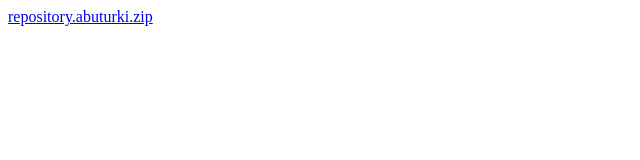
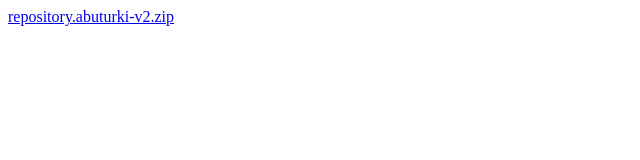
Before and after one commit to rsmq/Aboturki, a plain HTML site: page index.html in a window 1280 px wide. Shown: the full height of the page, 0-640 px from the left. Drawn offline with Linux system fonts and the light colour scheme.

Commit message:
Update index.html

```diff
--- a/index.html
+++ b/index.html
@@ -1,2 +1,2 @@
 <!DOCTYPE html>
-<a href="repository.abuturki.zip">repository.abuturki.zip</a>
+<a href="repository.abuturki-v2.zip">repository.abuturki-v2.zip</a>
```
